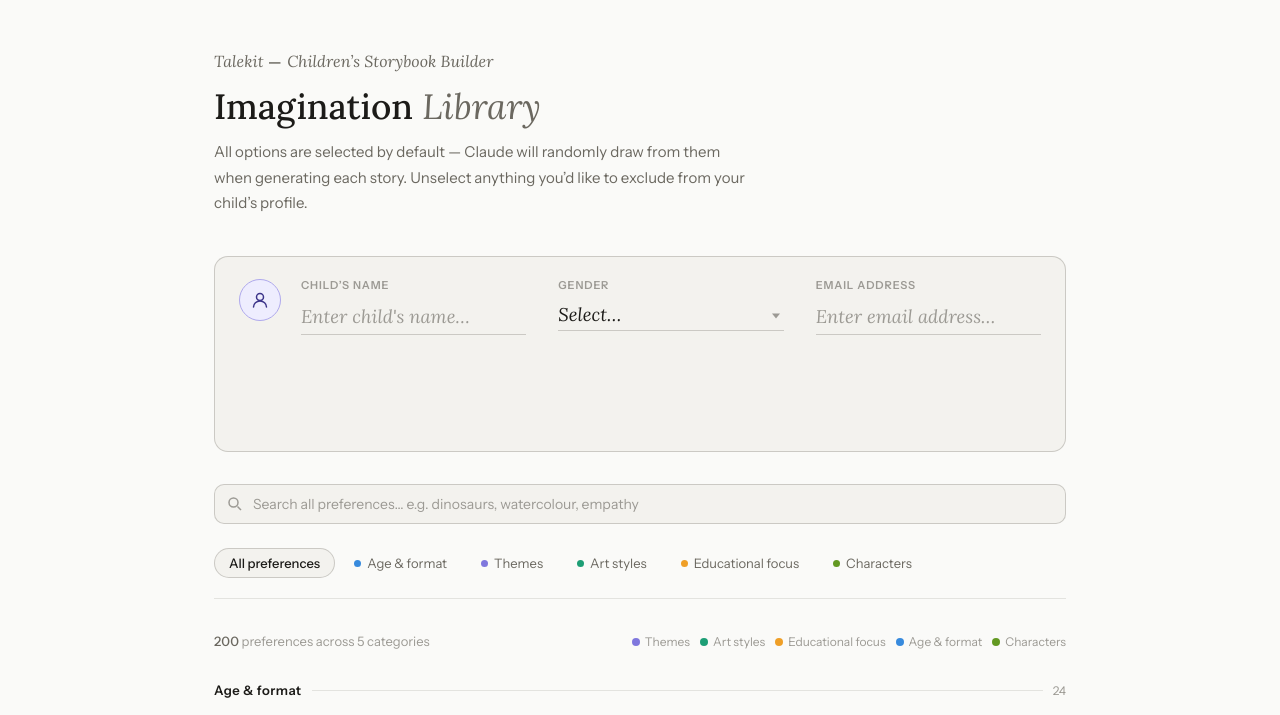
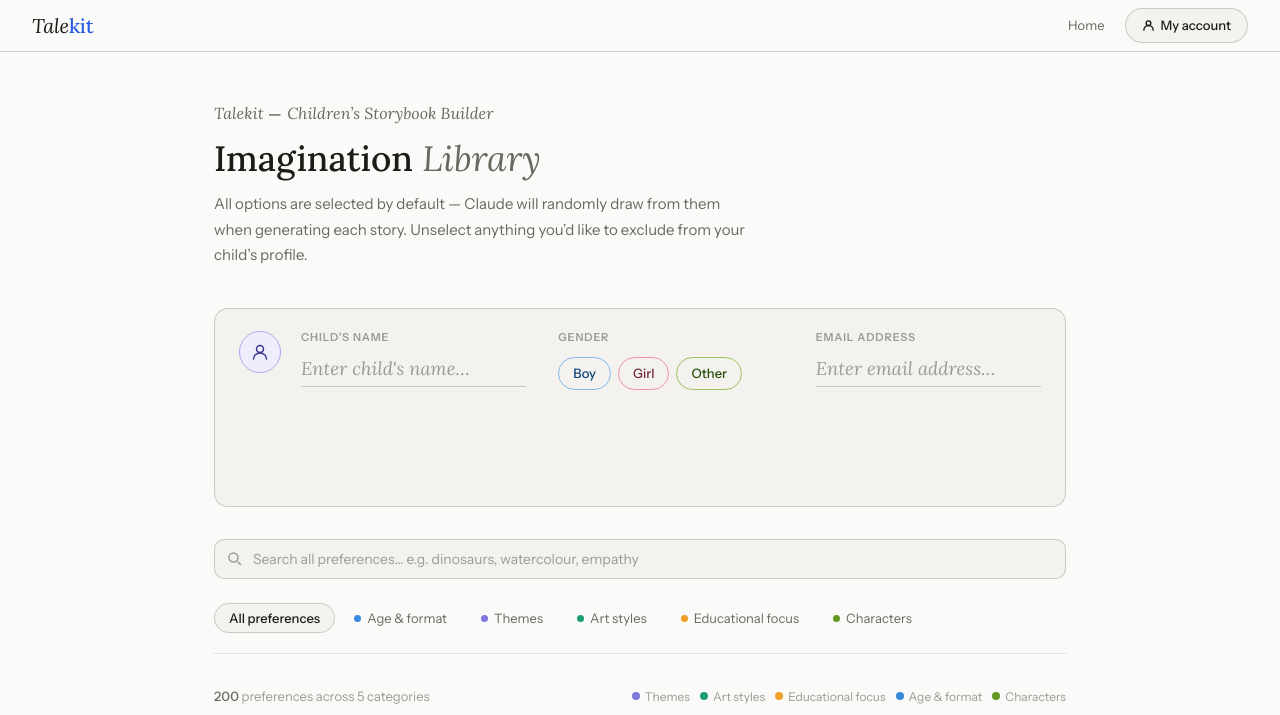
Before and after one commit to talekits/Talekits, a website: page index.html in a window 1280 px wide. Shown: the top 715 px of the page. Drawn offline with Linux system fonts and the light colour scheme.

Commit message:
updated dashboard

```diff
--- a/index.html
+++ b/index.html
@@ -65,6 +65,46 @@
     color: var(--text);
     min-height: 100vh;
     line-height: 1.6;
+  }
+
+  /* ── Site header (persistent across pages) ── */
+  .site-header {
+    position: sticky; top: 0; z-index: 50;
+    background: rgba(250,250,248,0.92);
+    backdrop-filter: blur(12px); -webkit-backdrop-filter: blur(12px);
+    border-bottom: 0.5px solid var(--border-md);
+    padding: 0 2rem;
+    height: 52px;
+    display: flex; align-items: center; justify-content: space-between;
+  }
+  .site-header-logo {
+    font-family: var(--font-serif); font-style: italic;
+    font-size: 1.25rem; font-weight: 500; color: var(--text);
+    text-decoration: none; letter-spacing: -0.01em;
+  }
+  .site-header-logo em { color: var(--accent); font-style: normal; }
+  .site-header-nav { display: flex; align-items: center; gap: 8px; }
+  .site-header-link {
+    font-size: 13px; color: var(--text-2); text-decoration: none;
+    padding: 5px 12px; border-radius: var(--radius-pill);
+    transition: all 0.12s; font-weight: 400;
+  }
+  .site-header-link:hover { background: var(--surface); color: var(--text); }
+  .site-header-btn {
+    font-family: var(--font); font-size: 13px; font-weight: 500;
+    padding: 6px 16px; border-radius: var(--radius-pill);
+    border: 0.5px solid var(--border-md);
+    background: var(--surface); color: var(--text);
+    cursor: pointer; transition: all 0.12s; text-decoration: none;
+    display: inline-flex; align-items: center; gap: 6px;
+  }
+  .site-header-btn:hover { background: var(--surface-2); border-color: var(--border-md); }
+  .site-header-btn-primary {
+    background: var(--text); color: var(--bg); border-color: var(--text);
+  }
+  .site-header-btn-primary:hover { opacity: 0.82; background: var(--text); }
+  @media (prefers-color-scheme: dark) {
+    .site-header { background: rgba(24,24,22,0.92); }
   }
 
   /* ── Layout ── */
@@ -159,37 +199,20 @@
   .name-input::placeholder { color: var(--text-3); font-style: italic; }
   .name-input:focus { border-bottom-color: var(--accent); }
 
-  /* Gender select — matches name-input underline style */
-  .gender-select {
-    width: 100%;
-    font-family: var(--font-serif);
-    font-size: 1.15rem;
-    font-weight: 500;
-    font-style: italic;
-    background: transparent;
-    border: none;
-    border-bottom: 1px solid var(--border-md);
-    border-radius: 0;
-    color: var(--text);
-    outline: none;
-    padding: 4px 0 6px;
-    transition: border-color 0.15s;
-    cursor: pointer;
-    -webkit-appearance: none;
-    appearance: none;
-  }
-  .gender-select:focus { border-bottom-color: var(--accent); }
-  .gender-select option { font-style: normal; font-family: var(--font); }
-  .gender-select-wrap { position: relative; }
-  .gender-select-wrap::after {
-    content: '';
-    position: absolute; right: 4px; top: 50%; transform: translateY(-50%);
-    width: 0; height: 0;
-    border-left: 4px solid transparent;
-    border-right: 4px solid transparent;
-    border-top: 5px solid var(--text-3);
-    pointer-events: none;
-  }
+  /* Gender pills */
+  .gender-pills { display: flex; gap: 7px; padding-top: 5px; flex-wrap: wrap; }
+  .gender-pill {
+    padding: 5px 14px; border-radius: var(--radius-pill);
+    font-family: var(--font); font-size: 13px; font-weight: 500;
+    border: 0.5px solid; cursor: pointer; transition: all 0.12s;
+    background: transparent; user-select: none;
+  }
+  .gender-pill-boy   { color: var(--blue-text);  border-color: var(--blue-border); }
+  .gender-pill-girl  { color: var(--pink-text);  border-color: var(--pink-border); }
+  .gender-pill-other { color: var(--green-text); border-color: var(--green-border); }
+  .gender-pill-boy.selected   { background: var(--blue-bg);  }
+  .gender-pill-girl.selected  { background: var(--pink-bg);  }
+  .gender-pill-other.selected { background: var(--green-bg); }
 
   /* Preview matches the name input's serif italic style */
   .name-preview {
@@ -633,6 +656,21 @@
 </style>
 </head>
 <body>
+
+<!-- Site-wide header -->
+<header class="site-header">
+  <a class="site-header-logo" href="/">Tale<em>kit</em></a>
+  <nav class="site-header-nav">
+    <a class="site-header-link" href="/">Home</a>
+    <a class="site-header-btn" href="/dashboard" id="header-dashboard-btn">
+      <svg width="13" height="13" viewBox="0 0 14 14" fill="none" stroke="currentColor" stroke-width="1.5" stroke-linecap="round" stroke-linejoin="round">
+        <circle cx="7" cy="4.5" r="2.5"/><path d="M2 12c0-2.76 2.24-5 5-5s5 2.24 5 5"/>
+      </svg>
+      My account
+    </a>
+  </nav>
+</header>
+
 <div class="page">
 
   <header class="header">
@@ -666,14 +704,12 @@
         </div>
         <div class="name-card-field">
           <p class="name-card-label">Gender</p>
-          <div class="gender-select-wrap">
-            <select class="gender-select" id="child-gender">
-              <option value="" disabled selected>Select…</option>
-              <option value="boy">Boy</option>
-              <option value="girl">Girl</option>
-              <option value="neutral">Gender neutral</option>
-            </select>
+          <div class="gender-pills">
+            <span class="gender-pill gender-pill-boy"   onclick="selectGender('boy',   this)">Boy</span>
+            <span class="gender-pill gender-pill-girl"  onclick="selectGender('girl',  this)">Girl</span>
+            <span class="gender-pill gender-pill-other" onclick="selectGender('other', this)">Other</span>
           </div>
+          <input type="hidden" id="child-gender" value="" />
         </div>
         <div class="name-card-field">
           <p class="name-card-label">Email address</p>
@@ -1066,6 +1102,13 @@
   }
 }
 
+/* ── Gender pills ── */
+function selectGender(value, el) {
+  document.querySelectorAll('.gender-pill').forEach(p => p.classList.remove('selected'));
+  el.classList.add('selected');
+  document.getElementById('child-gender').value = value;
+}
+
 /* ── Tags ── */
 function tagKey(catKey, groupName, text) { return `${catKey}|${groupName}|${text}`; }
 function catFromKey(k)   { return k.split('|')[0]; }
```
Also changed, not shown: dashboard.html (+19 -1 lines), success.html (+30 -3 lines).
